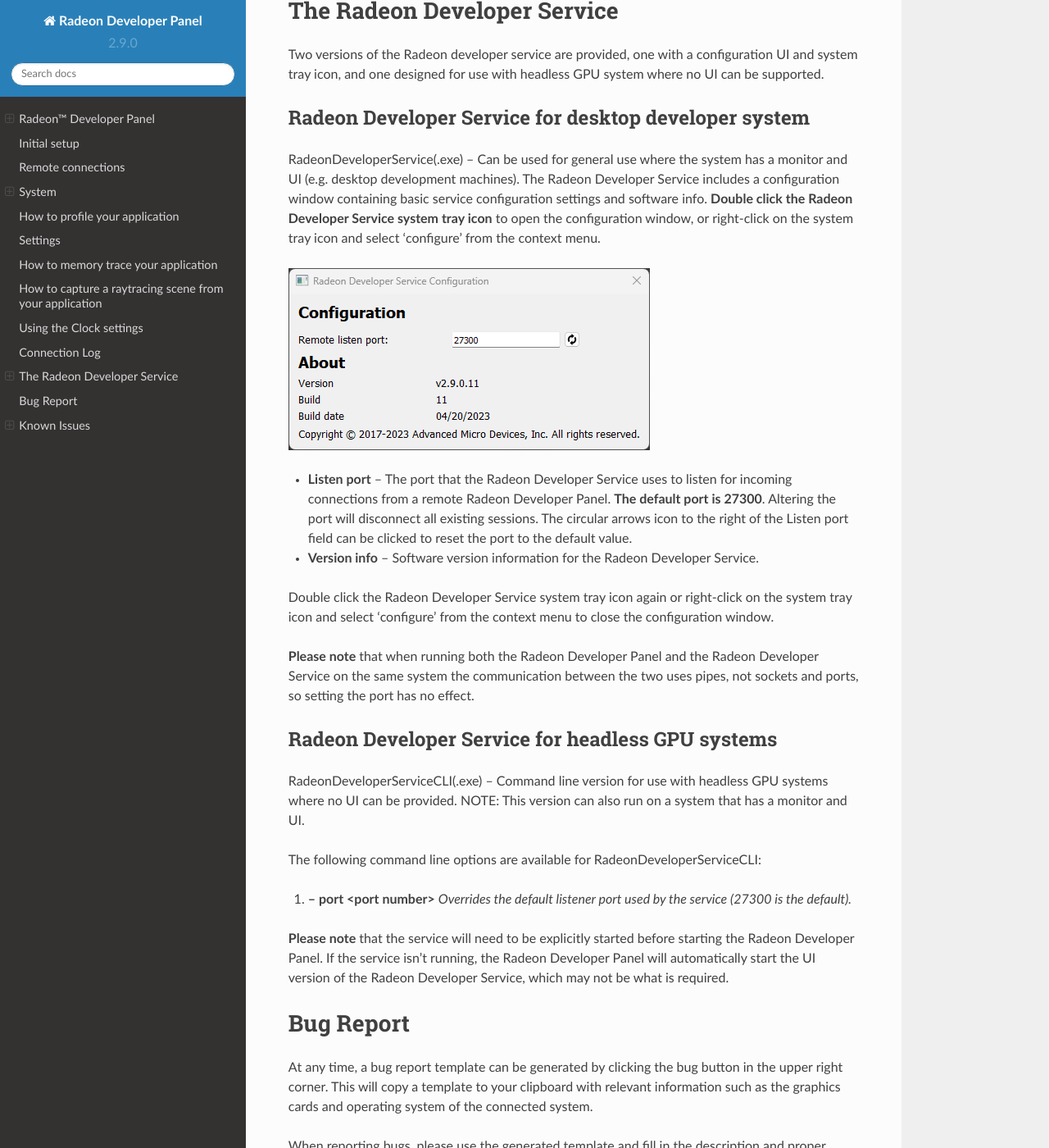
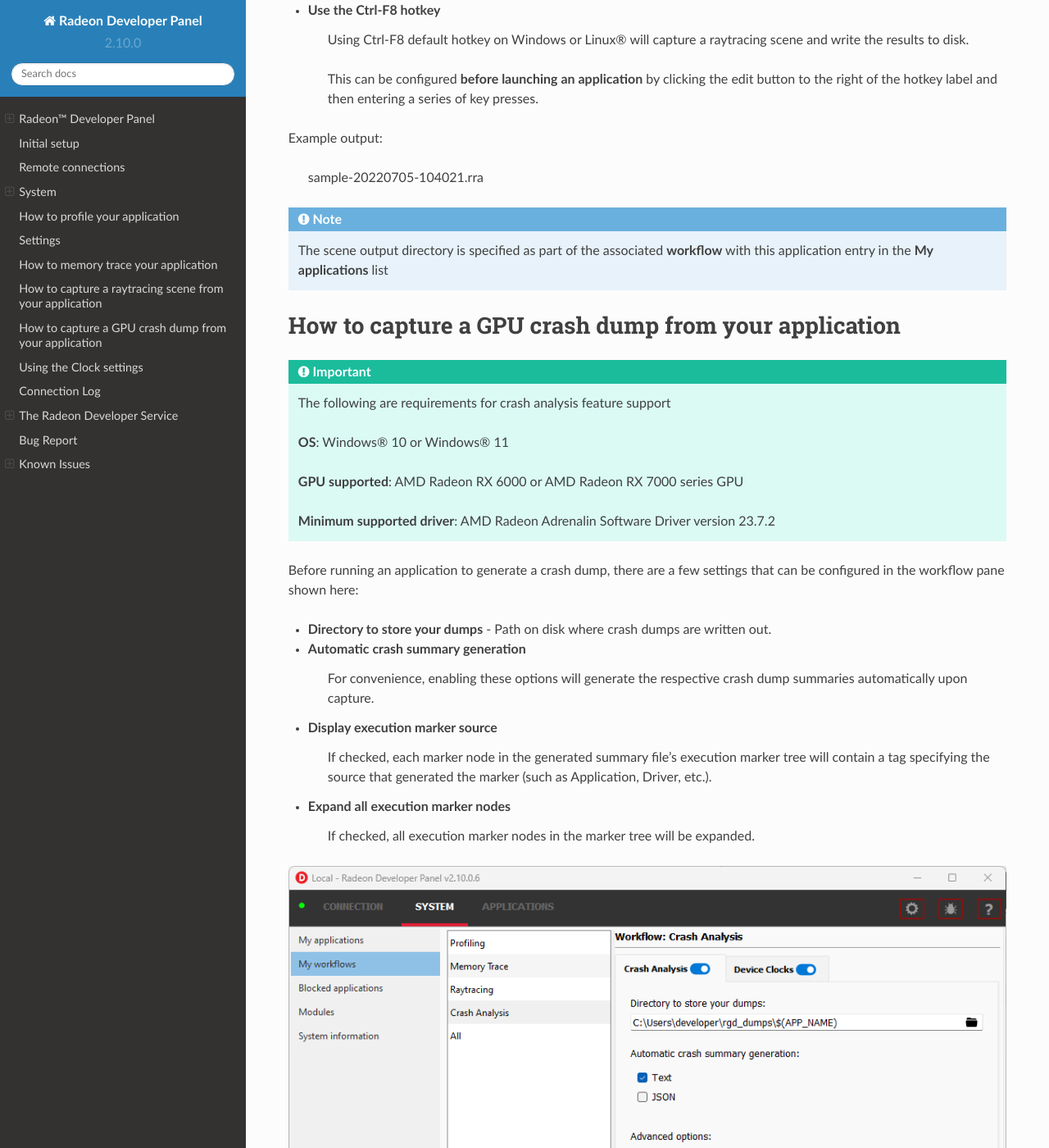
Before and after one commit to GPUOpen-Tools/radeon_developer_panel, a Sphinx documentation site: the page built from docs/source/index.rst, in a window 1280 px wide and 1400 px high, scrolled down 21356 px. Shown: the whole window at 82% size. Built offline with Sphinx 7.4.7 and the Read the Docs theme 2.0.0, drawn with Linux system fonts in a browser that asks for light colours; some of the changed text lies outside the part shown.

Commit message:
Update docs for 2.10 release (#38)
* Update documentation for 2.10 release

* Update README for 2.10 release

```diff
--- a/docs/source/_static/theme_overrides.css
+++ b/docs/source/_static/theme_overrides.css
@@ -1 +1,4 @@
 /* Copyright (c) 2022 AMD Inc. All rights reserved. */
+.wy-nav-content {
+    max-width: none;
+}
--- a/docs/source/conf.py
+++ b/docs/source/conf.py
@@ -54,9 +54,9 @@
 # built documents.
 #
 # The short X.Y version.
-version = u'2.9.0'
+version = u'2.10.0'
 # The full version, including alpha/beta/rc tags.
-release = u'2.9.0'
+release = u'2.10.0'
 
 # The language for content autogenerated by Sphinx. Refer to documentation
 # for a list of supported languages.
--- a/docs/source/index.rst
+++ b/docs/source/index.rst
@@ -24,6 +24,8 @@
 -  **Radeon GPU Profiler (RGP)** – A GUI tool used to visualize and
    analyze the profile data.
 
+-  **Radeon GPU Detective (RGD)** - A command line tool that assists developers in post-mortem analysis of GPU crashes.
+
 -  **Radeon Memory Visualizer (RMV)** - A GUI tool used to visualize and analyze
    the memory trace data.
 
@@ -41,7 +43,10 @@
 
    **RRA documentation:** https://radeon-raytracing-analyzer.readthedocs.io/en/latest/
 
-   **Note:** By default, the driver allocates a maximum of 75 MB video
+   **RGD documentation:** https://radeon-gpu-detective.readthedocs.io/en/latest
+
+.. NOTE::
+   By default, the driver allocates a maximum of 75 MB video
    memory per Shader Engine to capture RGP profiles. The driver allocates
    300 MB video memory for the single shader engine with instruction tracing enabled.
    As of v2.6 this can now be configured in the workflow settings.
@@ -150,7 +155,7 @@
 connected application is suspended by a debug breakpoint or if the application is only occasionally refreshing.
 Enabling the "Disable client timeout" toggle will stop Radeon Developer Panel disconnecting from inactive clients.
 
-**NOTE**
+.. NOTE::
    For Local connections, starting **Radeon Developer Service** is optional.
    For Remote Connections, a **Radeon Developer Service** instance must be started on the remote machine (see below)
 
@@ -194,7 +199,7 @@
 ---------------
 
 The **My applications** pane in Radeon Developer Panel contains the list of applications the user
-will want to connect with to capture a profile, trace or scene from.
+will want to connect with to capture a profile, trace, scene, or crash analysis from.
 
 There are two modes of connection available.
 
@@ -284,7 +289,7 @@
 
    * Dispatch count and capture time specifies the number of dispatches to capture after a specified elapsed time
 
-**NOTE**
+.. NOTE::
    To reduce the chance of truncated profile data, OpenCL profiling is limited to 10000 dispatches
 
 .. image:: media/Workflow_Profiling_Config_OpenCL.png
@@ -309,6 +314,30 @@
    * Use the macro **$(APP_NAME)** to insert the connected application's name into path
 
 .. image:: media/Workflow_Raytracing_Config.png
+
+**Crash Analysis Configuration**
+
+The following are the configurable options for crash analysis
+
+- **Directory to store your dumps**
+   * Defines the output path for captured crash dumps
+   * Use the macro **$(APP_NAME)** to insert the connected application's name into path
+
+- **Automatic crash summary generation**
+
+   For convenience, enabling these options will generate the respective crash dump summaries automatically upon capture.
+
+- **Display execution marker source**
+
+   If checked, each marker node in the generated summary file's
+   execution marker tree will contain a tag specifying the source
+   that generated the marker (such as Application, Driver, etc.).
+
+- **Expand all execution marker nodes**
+
+   If checked, all execution marker nodes in the marker tree will be expanded.
+
+.. image:: media/Workflow_CrashAnalysis.png
 
 .. _BlockedApplications:
 
@@ -393,7 +422,7 @@
 
    sample-20200908-092653.rgp
 
-**NOTE**
+.. NOTE::
    The profile output directory is specified as part of the associated **workflow** with this application
    entry in the **My applications** list
 
@@ -404,10 +433,11 @@
 settings pane.
 
 After capturing a profile, trace or scene from an application, it is often desirable to open the output
-file using the associated tool such as **Radeon GPU Profiler**, **Radeon Memory Visualizer** or **Radeon Raytracing Analyzer**.
+file using the associated tool such as **Radeon GPU Profiler**, **Radeon Memory Visualizer**, **Radeon Raytracing Analyzer**, or **Radeon GPU Detective**
 
 The settings pane allows for choosing the global path to the tool to be used by Radeon Developer Panel to open
-captured profiles, traces and scenes.
+captured profiles, traces and scenes. For convenience, using the **Locate Radeon Developer Tool Suite** button will allow for selection
+of a downloaded Radeon Developer Tool Suite package and automatically configure all paths.
 
 Additionally, the settings pane contains the Auto open traces toggle which will cause Radeon Developer Panel to open a captured
 profile, trace or scene with the correct tool as soon as it is captured.
@@ -425,7 +455,7 @@
 
 .. image:: media/MemoryTrace_01.png
 
-**NOTE**
+.. IMPORTANT::
    Memory tracing will have been implicitly started when the application was launched.
 
 The memory trace UI has the following elements:
@@ -460,11 +490,11 @@
 
    sample_20200316-143712.rmv
 
-**NOTE**
+.. NOTE::
    The trace output directory is specified as part of the associated **workflow** with this application
    entry in the **My applications** list
 
-**IMPORTANT:**
+.. IMPORTANT::
       Once a memory trace has finished either through closing the application or
       through clicking the **Dump trace** button. The application **MUST** be
       closed and re-launched to start a new memory trace.
@@ -502,10 +532,71 @@
 
    sample-20220705-104021.rra
 
-**NOTE**
+.. NOTE::
    The scene output directory is specified as part of the associated **workflow** with this application
    entry in the **My applications** list
 
+How to capture a GPU crash dump from your application
+=======================================================
+
+.. IMPORTANT::
+    The following are requirements for crash analysis feature support
+
+    **OS**: Windows® 10 or Windows® 11
+
+    **GPU supported**: AMD Radeon RX 6000 or AMD Radeon RX 7000 series GPU
+
+    **Minimum supported driver**: AMD Radeon Adrenalin Software Driver version 23.7.2
+
+
+Before running an application to generate a crash dump, there are
+a few settings that can be configured in the workflow pane shown here:
+
+- **Directory to store your dumps** - Path on disk where crash dumps are written out.
+
+- **Automatic crash summary generation**
+
+   For convenience, enabling these options will generate the respective crash dump summaries automatically upon capture.
+
+- **Display execution marker source**
+
+   If checked, each marker node in the generated summary file's
+   execution marker tree will contain a tag specifying the source
+   that generated the marker (such as Application, Driver, etc.).
+
+- **Expand all execution marker nodes**
+
+   If checked, all execution marker nodes in the marker tree will be expanded.
+
+.. image:: media/CrashDump_Workflow.png
+
+
+Upon running an application successfully the panel will have switched
+to the **Applications** tab shown here:
+
+.. image:: media/CrashDump_1.png
+
+Once active, a GPU crash dump will be created once a TDR occurs.
+
+Example output:
+
+   sample-20230220-103954.rgd
+
+Right clicking on a dump in the recently collected dumps pane will open a context menu with options to open the
+generated crash summaries in the text editor specified in the Radeon Developer Panel settings. If a summary has not been
+generated, an option will be present to first generate the summary using the Radeon GPU Detective CLI, then open
+the summary. Deleting a dump from this context menu will also remove any summaries that have been generated.
+
+.. image:: media/CrashDump_2.png
+
+.. NOTE::
+
+    The Radeon GPU Detective executable path must be setup properly in the settings
+    configuration to generate a crash summary.
+
+Shown here is a sample crash dump summary:
+
+.. image:: media/CrashDump_Output.png
 
 Using the Clock settings
 ========================
@@ -528,7 +619,7 @@
 When capturing a profile, the clock settings here are not used since the
 driver forces a profile to take place using peak clocks.
 
-**NOTE**
+.. IMPORTANT::
    A running, connected application is required in order to change the GPU clock modes
 
 
@@ -584,16 +675,17 @@
 right-click on the system tray icon and select ‘configure’ from the
 context menu to close the configuration window.
 
-**Please note** that when running both the Radeon Developer Panel and
-the Radeon Developer Service on the same system the communication
-between the two uses pipes, not sockets and ports, so setting the port
-has no effect.
+.. IMPORTANT::
+    When running both the Radeon Developer Panel and
+    the Radeon Developer Service on the same system the communication
+    between the two uses pipes, not sockets and ports, so setting the port
+    has no effect.
 
 Radeon Developer Service for headless GPU systems
 -------------------------------------------------
 
 RadeonDeveloperServiceCLI(.exe) – Command line version for use with
-headless GPU systems where no UI can be provided. NOTE: This version can
+headless GPU systems where no UI can be provided. This version can
 also run on a system that has a monitor and UI.
 
 The following command line options are available for
@@ -602,11 +694,12 @@
 1) **-- port <port number>** *Overrides the default listener port used
    by the service (27300 is the default).*
 
-**Please note** that the service will need to be explicitly started
-before starting the Radeon Developer Panel. If the service isn’t
-running, the Radeon Developer Panel will automatically start the UI
-version of the Radeon Developer Service, which may not be what is
-required.
+.. NOTE::
+    The service will need to be explicitly started
+    before starting the Radeon Developer Panel. If the service isn’t
+    running, the Radeon Developer Panel will automatically start the UI
+    version of the Radeon Developer Service, which may not be what is
+    required.
 
 Bug Report
 ==========
@@ -671,7 +764,8 @@
 a. Alternatively, disable the Windows Firewall entirely will also allow
    RDS to be connected to.
 
-   **NOTE** The Windows firewall alert in no way indicates that the Radeon
+.. NOTE::
+   The Windows firewall alert in no way indicates that the Radeon
    Developer tools are trying to communicate to an AMD server over the
    internet. The Radeon Developer tools do not attempt to connect to a remote
    AMD server of any description and do not send personal or system information
@@ -706,7 +800,7 @@
 Service and target application,** and the GPU clock mode will be updated
 correctly at runtime.
 
-**NOTE**
+.. NOTE::
     This script needs to be run each time you reboot
     your machine; the file permissions do not survive system reboots.
 
@@ -790,12 +884,13 @@
 Radeon Developer Service Port numbers
 -------------------------------------
 
-Please note that when running both the Radeon Developer Panel and the
-Radeon Developer Service on the same system the communication between
-the two uses pipes, not sockets and ports, so setting the port has no
-effect. In this scenario, it is possible to set the service to listen on
-a non-default port. Leave the panel on the default port, and connecting
-will work fine.
+.. NOTE::
+    When running both the Radeon Developer Panel and the
+    Radeon Developer Service on the same system the communication between
+    the two uses pipes, not sockets and ports, so setting the port has no
+    effect. In this scenario, it is possible to set the service to listen on
+    a non-default port. Leave the panel on the default port, and connecting
+    will work fine.
 
 Problems caused by existing installation of RADV Linux Vulkan driver
 --------------------------------------------------------------------
```
Also changed, not shown: other parts of docs/source/index.rst (+5 -5 lines), README.md (+1 -1 lines), docs/source/media/CrashDump_1.png (added), docs/source/media/CrashDump_2.png (added), docs/source/media/CrashDump_Output.png (added), docs/source/media/CrashDump_Workflow.png (added), docs/source/media/Paths_1.png, docs/source/media/System_1.png, docs/source/media/Workflow_1.png, docs/source/media/Workflow_CrashAnalysis.png (added), docs/source/media/Workflow_MemoryTrace_Config.png, docs/source/media/Workflow_Profiling_Config.png, docs/source/media/Workflow_Profiling_Config_OpenCL.png, docs/source/media/Workflow_Raytracing_Config.png.
